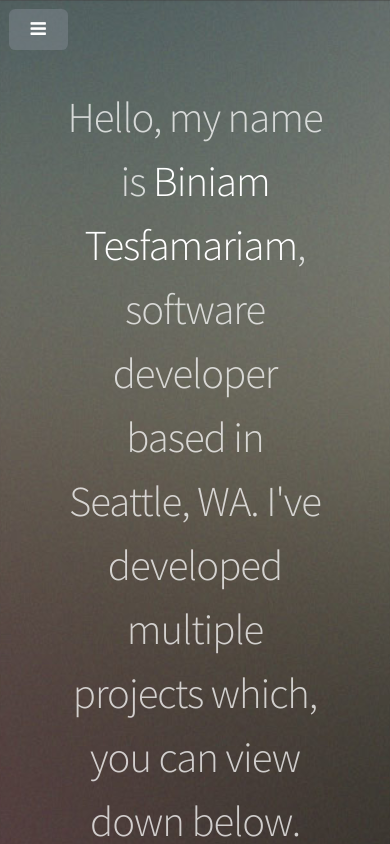
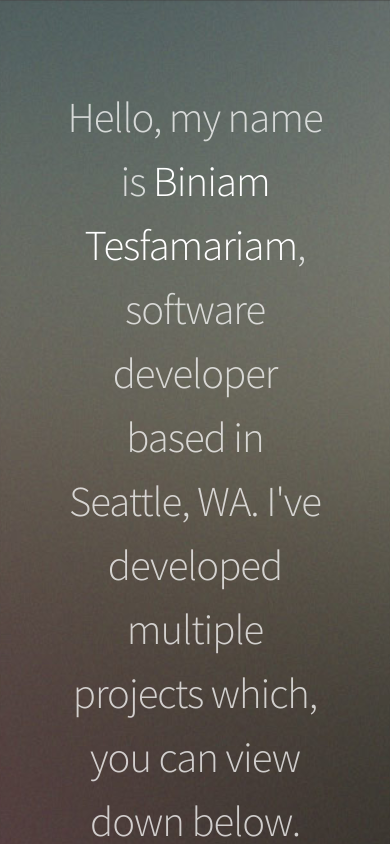
Before and after one commit to biniamsea2/basic-server, a website: page public/index.html in a window 390 px wide. Shown: the top 844 px of the page. Drawn offline with Linux system fonts and the light colour scheme.

Commit message:
almost done with lab5a

```diff
--- a/public/assets/css/base.css
+++ b/public/assets/css/base.css
@@ -81,9 +81,15 @@ body.is-preload *, body.is-preload *:before, body.is-preload *:after {
             background-position: center center;
         }
 
+
+
+        /* backgound image here */
+
         #main > section.one {
             background-color: #81918E;
             background-image: url("../../images/banner.jpg");
+
+
         }
 
         #main > section.two {
--- a/public/assets/css/layout.css
+++ b/public/assets/css/layout.css
@@ -2047,7 +2047,7 @@ footer {
 					border: 0;
 				}
 
-					#headerToggle .toggle:before {
+					/* #headerToggle .toggle:before {
 						font-family: FontAwesome;
 						text-decoration: none;
 						font-style: normal;
@@ -2068,7 +2068,7 @@ footer {
 						width: 3.25em;
 						height: 2.25em;
 						line-height: 2.25em;
-					}
+					} */
 
 			body.header-visible #main {
 				-moz-transform: translateX(275px);
@@ -2433,7 +2433,7 @@ footer {
 					border: 0;
 				}
 
-					#headerToggle .toggle:before {
+					/* #headerToggle .toggle:before {
 						font-family: FontAwesome;
 						text-decoration: none;
 						font-style: normal;
@@ -2454,7 +2454,7 @@ footer {
 						width: 3.25em;
 						height: 2.25em;
 						line-height: 2.25em;
-					}
+					} */
 
 			body.header-visible #main {
 				-moz-transform: translateX(275px);
```
Also changed, not shown: public/README.md.
